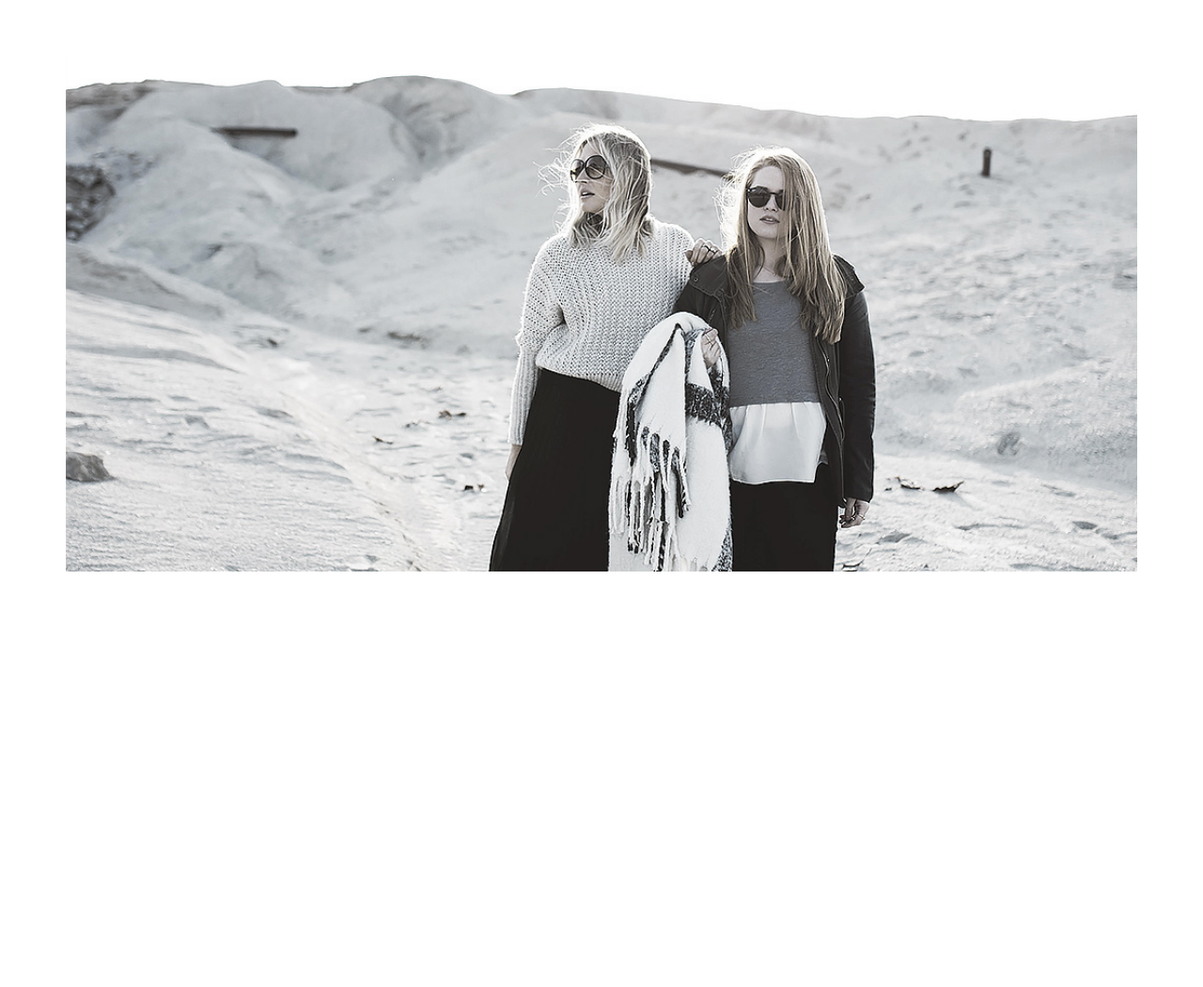
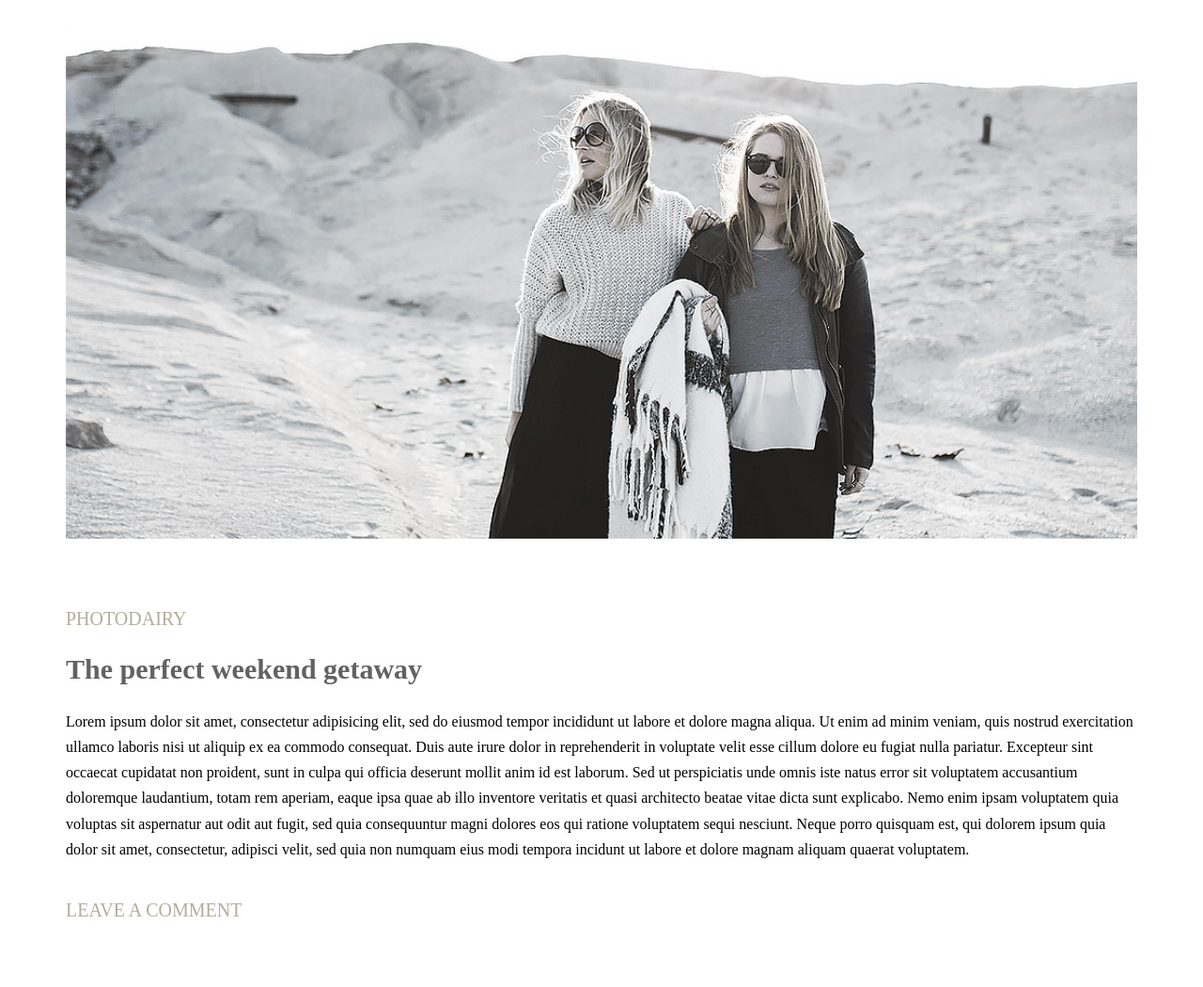
Before and after one commit to shaarifulislaam/projectMinimo, a plain HTML site: page index.html in a window 1280 px wide. Shown: the part 115-1165 px from the top of the page at 94% size. Before the commit the page ends 800 px from the top, so only its background shows below. Drawn offline with Linux system fonts and the light colour scheme.

Commit message:
initial commit

```diff
--- a/index.html
+++ b/index.html
@@ -8,6 +8,7 @@
     <link rel="stylesheet" href="style.css">
 </head>
 <body>
+    <section>
     <header>
         <div class="container header-wrapper">
             <div class="logo">
@@ -23,10 +24,25 @@
             </div>
         </div>
     </header>
-    <header>
+</section>
+
+<section>
+
         <div class="container banner">
            <img src="media/minimo_02.png" alt="Banner">
         </div>
-    </header>
+</section>
+
+<section>
+    <div class="container pad-70">
+        <div class="tag">Photodairy</div>
+        <h1 class="title">
+            The perfect weekend getaway
+        </h1>
+        <p class="description">Lorem ipsum dolor sit amet, consectetur adipisicing elit, sed do eiusmod tempor incididunt ut labore et dolore magna aliqua. Ut enim ad minim veniam, quis nostrud exercitation ullamco laboris nisi ut aliquip ex ea commodo consequat. Duis aute irure dolor in reprehenderit in voluptate velit esse cillum dolore eu fugiat nulla pariatur. Excepteur sint occaecat cupidatat non proident, sunt in culpa qui officia deserunt mollit anim id est laborum. Sed ut perspiciatis unde omnis iste natus error sit voluptatem accusantium doloremque laudantium, totam rem aperiam, eaque ipsa quae ab illo inventore veritatis et quasi architecto beatae vitae dicta sunt explicabo. Nemo enim ipsam voluptatem quia voluptas sit aspernatur aut odit aut fugit, sed quia consequuntur magni dolores eos qui ratione voluptatem sequi nesciunt. Neque porro quisquam est, qui dolorem ipsum quia dolor sit amet, consectetur, adipisci velit, sed quia non numquam eius modi tempora incidunt ut labore et dolore magnam aliquam quaerat voluptatem.</p>
+        <a  href="" class="comment">Leave a comment</a>
+    </div>
+</section>
+
 </body>
 </html>
--- a/style.css
+++ b/style.css
@@ -5,6 +5,9 @@ body{
 }
 *{
     box-sizing: border-box;
+}
+.pad-70{
+    padding: 70px 0;
 }
 header{
     padding: 35px 0 20px;
@@ -53,3 +56,27 @@ ul li a{
 .banner img{
     width: 100%;
 }
+
+/* banner end here */
+
+/*Weekend start*/
+
+.tag,.comment{
+    text-transform: uppercase;
+    font-size: 20px;
+    color: #b4ad9e;
+
+}
+.comment{
+    text-decoration: none;
+}
+.title{
+    color: #626262;
+    font-size: 30px;
+}
+.description{
+    line-height: 1.7;
+    margin-bottom: 40px;
+}
+
+/*Weekend end*/
```
